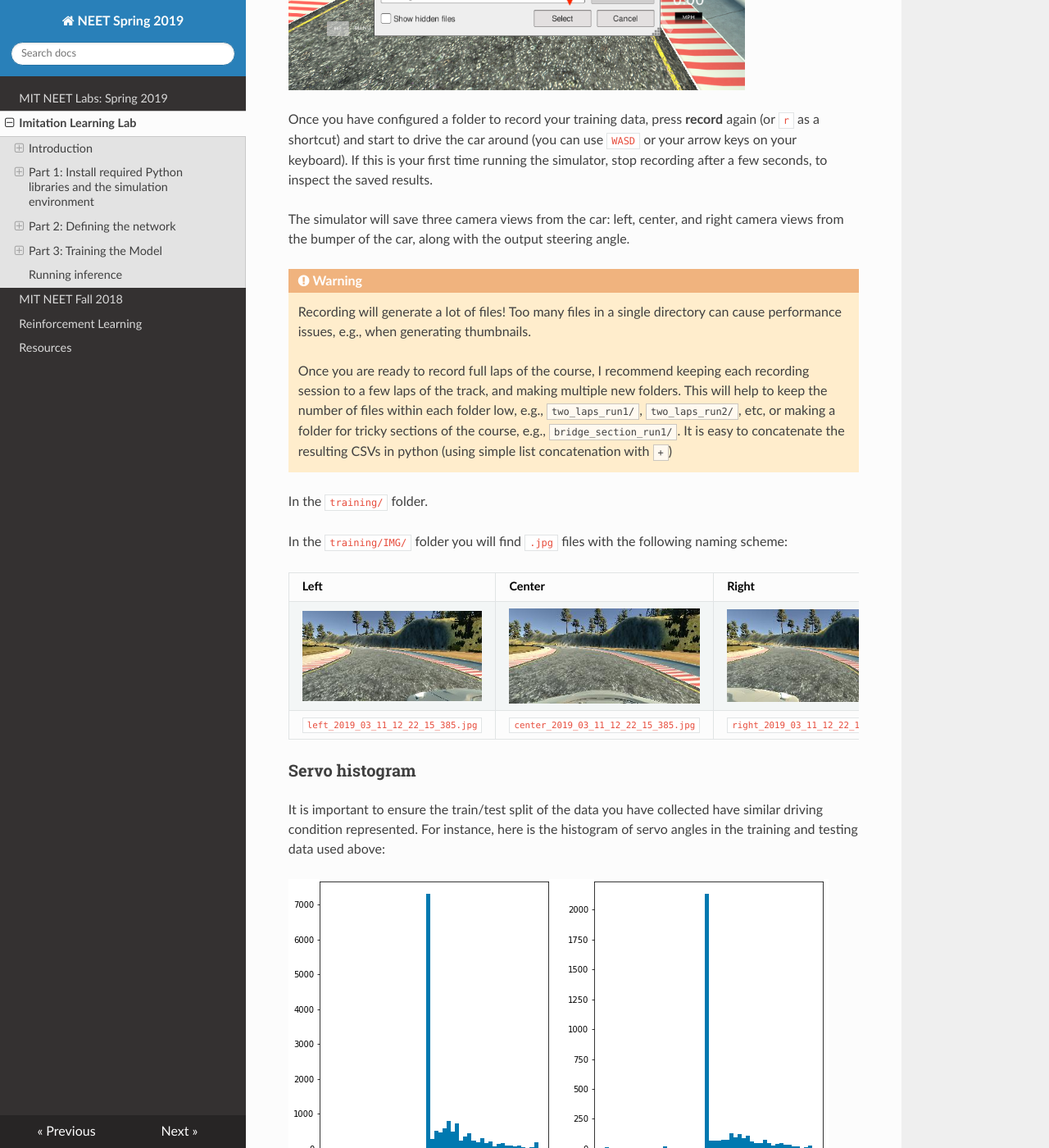
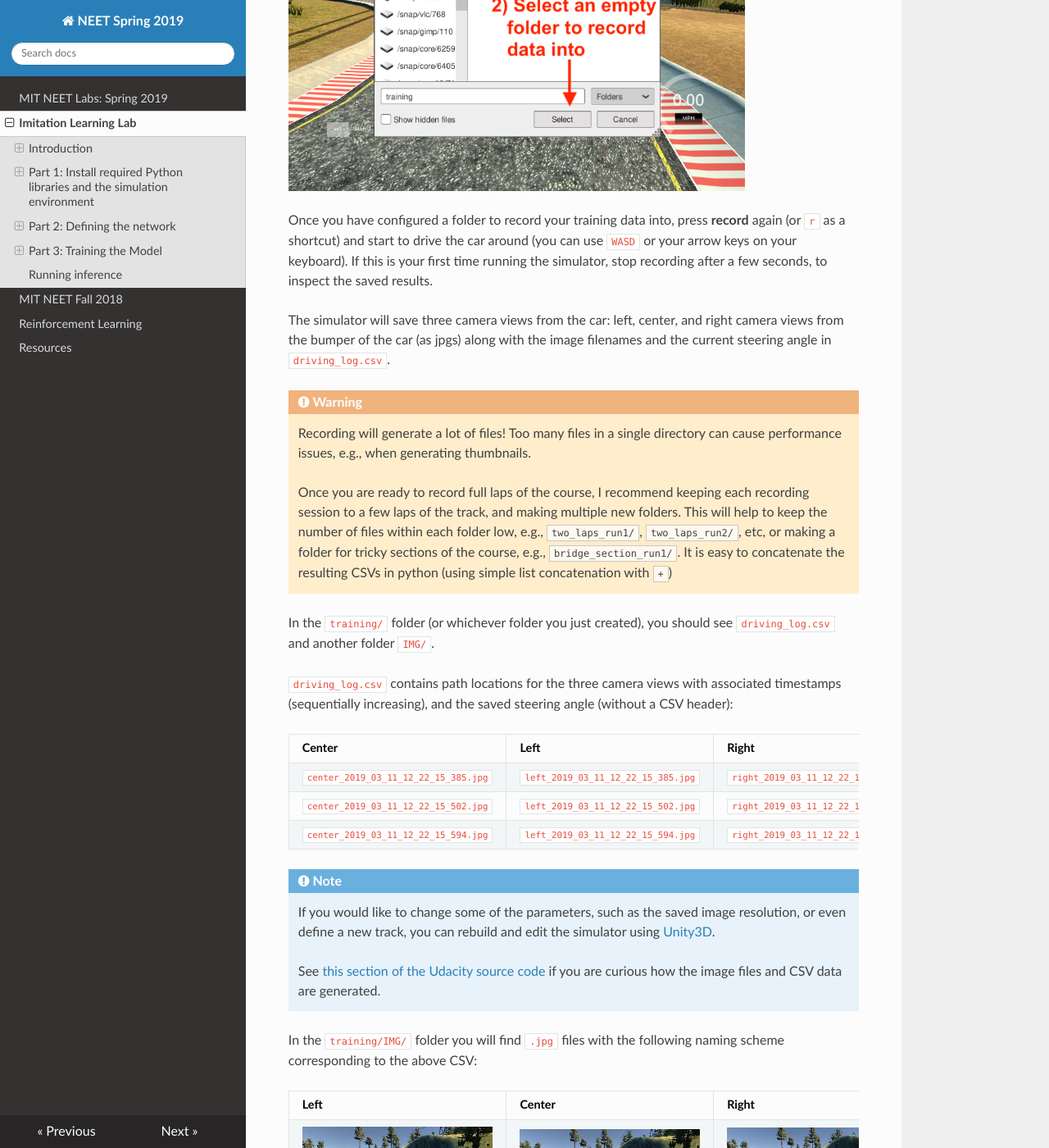
Before and after one commit to mmaz/neet, an MkDocs documentation site: the page built from docs/imitation_learning.md, in a window 1280 px wide and 1400 px high, scrolled down 5024 px. Shown: the whole window at 82% size. Built offline with MkDocs 1.6.1, drawn with Linux system fonts in a browser that asks for light colours; nearby versions of some CDN libraries; some of the changed text lies outside the part shown.

Commit message:
csv format

````diff
--- a/docs/imitation_learning.md
+++ b/docs/imitation_learning.md
@@ -130,32 +130,50 @@ def build_model(dropout_rate=0.5):
 
 ## Part 3: Training the Model
 
-Start the simulator.
+### In Simulation
 
+First, create a new folder to store training data from the simulator, e.g. `training/`) and then start the simulator. On linux:
 
 ```shell
 $ ./beta_simulator_linux/beta_simulator.x86_64
 ```
 
+Now launch the **Training** mode and configure the simulator to save data to the folder you created:
+
 ![](img/record.png){: style="width:80%;" }
 
-Once you have configured a folder to record your training data, press **record** again (or `r` as a shortcut) and start to drive the car around (you can use `WASD` or your arrow keys on your keyboard). If this is your first time running the simulator, stop recording after a few seconds, to inspect the saved results.
+Once you have configured a folder to record your training data into, press **record** again (or `r` as a shortcut) and start to drive the car around (you can use `WASD` or your arrow keys on your keyboard). If this is your first time running the simulator, stop recording after a few seconds, to inspect the saved results.
 
-The simulator will save three camera views from the car: left, center, and right camera views from the bumper of the car, along with the output steering angle.
+The simulator will save three camera views from the car: left, center, and right camera views from the bumper of the car (as jpgs) along with the image filenames and the current steering angle in `driving_log.csv`.
 
 !!! warning
     Recording will generate a lot of files! Too many files in a single directory can cause performance issues, e.g., when generating thumbnails.
 
     Once you are ready to record full laps of the course, I recommend keeping each recording session to a few laps of the track, and making multiple new folders. This will help to keep the number of files within each folder low, e.g., `two_laps_run1/`, `two_laps_run2/`, etc, or making a folder for tricky sections of the course, e.g., `bridge_section_run1/`. It is easy to concatenate the resulting CSVs in python (using simple list concatenation with `+`)
 
-In the `training/` folder.
+In the `training/` folder (or whichever folder you just created), you should see `driving_log.csv` and another folder `IMG/`.
 
-In the `training/IMG/` folder you will find `.jpg` files with the following naming scheme:
+`driving_log.csv` contains path locations for the three camera views with associated timestamps (sequentially increasing), and the saved steering angle (without a CSV header):
+
+| Center | Left | Right | Steering Angle | Throttle | Brake | Speed |
+| ------ | ---- | ----- | ----- |----- |----- |----- |
+|  `center_2019_03_11_12_22_15_385.jpg`    | `left_2019_03_11_12_22_15_385.jpg`    |   `right_2019_03_11_12_22_15_385.jpg`  | 0 |  0 | 0 | 0 |
+|  `center_2019_03_11_12_22_15_502.jpg`    | `left_2019_03_11_12_22_15_502.jpg`    |   `right_2019_03_11_12_22_15_502.jpg`    | 0 | 0 | 0 | 0 |
+|  `center_2019_03_11_12_22_15_594.jpg`    | `left_2019_03_11_12_22_15_594.jpg`    |   `right_2019_03_11_12_22_15_594.jpg`    | 0 | 0 | 0 | 0 |
+
+
+
+!!! note
+    If you would like to change some of the parameters, such as the saved image resolution, or even define a new track, you can rebuild and edit the simulator using [Unity3D](https://unity3d.com/).
+
+    See [this section of the Udacity source code](https://github.com/udacity/self-driving-car-sim/blob/522bd7ad6784ad5de1f12f593e00c7d1d79ec34d/Assets/Standard%20Assets/Vehicles/Car/Scripts/CarController.cs#L428) if you are curious how the image files and CSV data are generated.
+
+In the `training/IMG/` folder you will find `.jpg` files with the following naming scheme corresponding to the above CSV:
 
 | Left | Center | Right |
 | ---- | ------ | ----- |
-| ![](img/left_2019_03_11_12_22_15_385.jpg)    | ![](img/center_2019_03_11_12_22_15_385.jpg)       | ![](img/right_2019_03_11_12_22_15_385.jpg)     |
-|  `left_2019_03_11_12_22_15_385.jpg`    | `center_2019_03_11_12_22_15_385.jpg`    |   `right_2019_03_11_12_22_15_385.jpg`    |
+| ![](img/center_2019_03_11_12_22_15_385.jpg)    | ![](img/left_2019_03_11_12_22_15_385.jpg)       | ![](img/right_2019_03_11_12_22_15_385.jpg)     |
+|  `center_2019_03_11_12_22_15_385.jpg`    | `left_2019_03_11_12_22_15_385.jpg`    |   `right_2019_03_11_12_22_15_385.jpg`    |
 
 
 
````
Also changed, not shown: docs/reinforcement_learning.md (+9 -0 lines).
